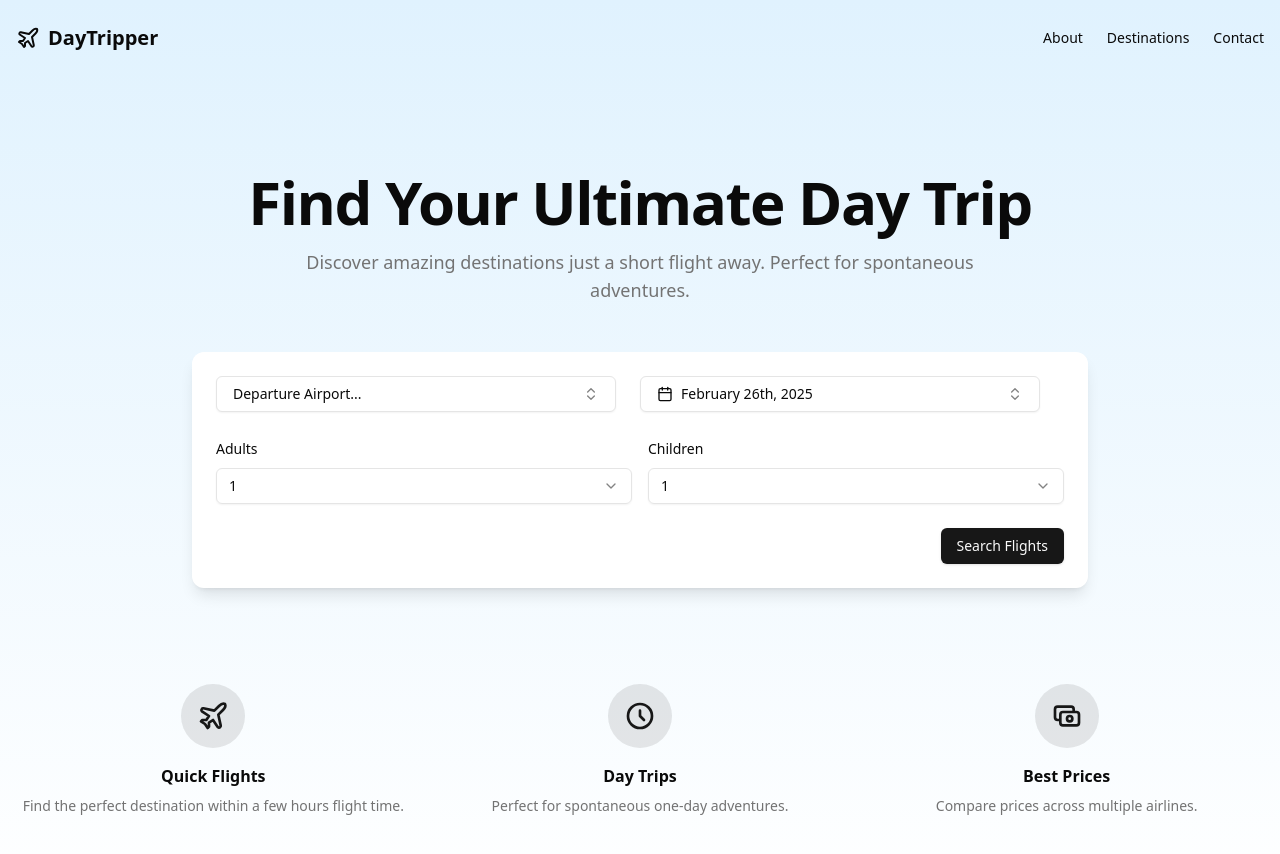
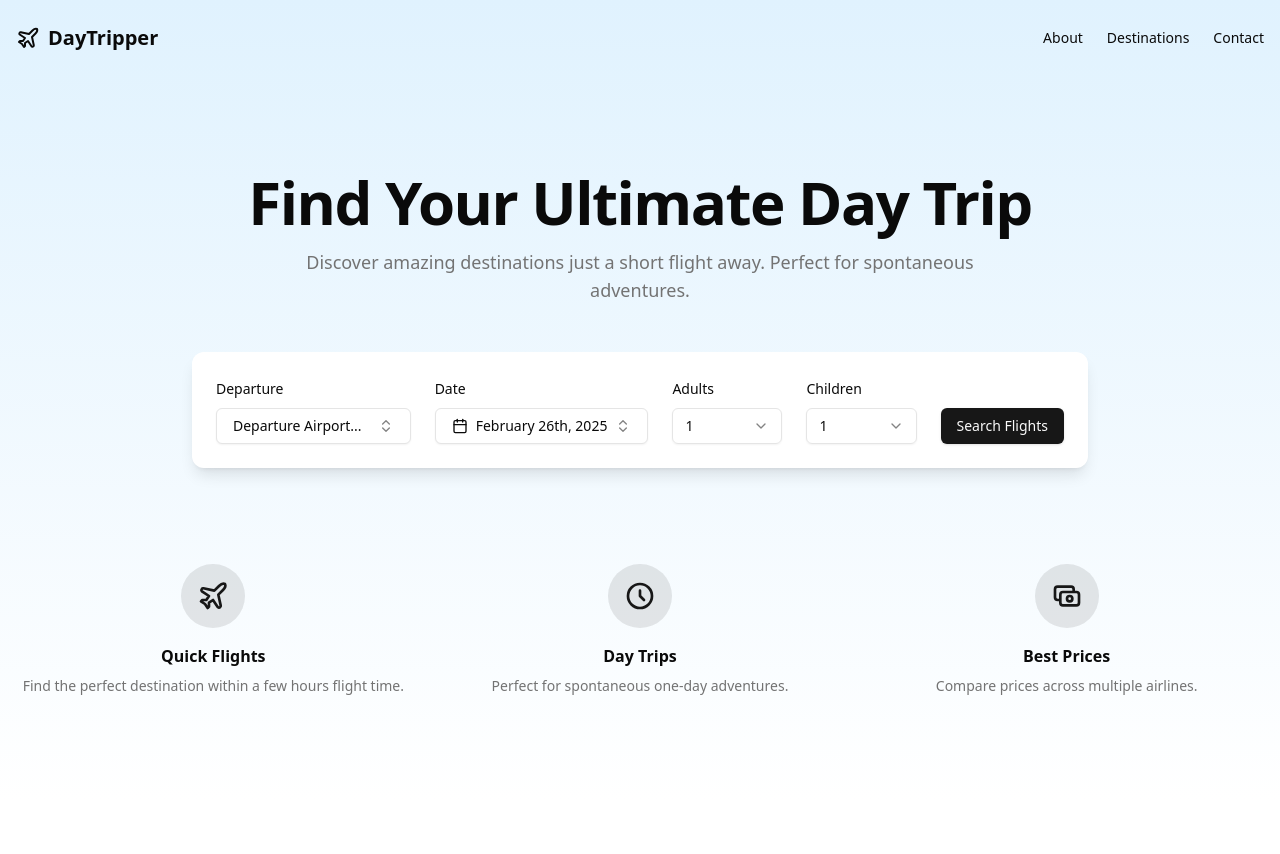
Before and after one commit to alexabrahall/EDT-POC, a Next.js app: page / in a window 1280 px wide. Shown: the top 854 px of the page. After the commit the page ends 800 px from the top, so only its background shows below. Built offline with nearby package versions, Linux system fonts and the light colour scheme.

Commit message:
alignment

```diff
--- a/components/ui/flight-search.tsx
+++ b/components/ui/flight-search.tsx
@@ -140,18 +140,21 @@ export default function FlightSearch() {
             onSubmit={handleSearch}
             className="grid gap-6 p-6 bg-white dark:bg-gray-800/50 rounded-xl shadow-lg backdrop-blur-sm"
           >
-            <div className="grid gap-6 md:grid-cols-[1fr,1fr,auto]">
+            <div className="grid gap-6 md:grid-cols-[1fr,1fr,1fr,1fr,auto]">
+              <div className="space-y-2">
+                <Label className="text-sm font-medium">Departure</Label>
                 <Popover open={departureOpen} onOpenChange={setDepartureOpen}>
                   <PopoverTrigger asChild>
                     <Button
                       variant="outline"
                       role="combobox"
                       aria-expanded={departureOpen}
-                    className="justify-between"
+                      className="justify-between w-full"
                     >
                       {departure
-                      ? airports.find((airport) => airport.value === departure)
-                          ?.label
+                        ? airports.find(
+                            (airport) => airport.value === departure
+                          )?.label
                         : "Departure Airport..."}
                       <ChevronsUpDown className="ml-2 h-4 w-4 shrink-0 opacity-50" />
                     </Button>
@@ -189,13 +192,19 @@ export default function FlightSearch() {
                     </Command>
                   </PopoverContent>
                 </Popover>
+              </div>
 
-              <Popover open={datePopoverOpen} onOpenChange={setDatePopoverOpen}>
+              <div className="space-y-2">
+                <Label className="text-sm font-medium">Date</Label>
+                <Popover
+                  open={datePopoverOpen}
+                  onOpenChange={setDatePopoverOpen}
+                >
                   <PopoverTrigger asChild>
                     <Button
                       variant="outline"
                       className={cn(
-                      "justify-between text-left font-normal",
+                        "justify-between w-full text-left font-normal",
                         !date && "text-muted-foreground"
                       )}
                     >
@@ -218,7 +227,9 @@ export default function FlightSearch() {
 
                     <div className="p-3 border-b">
                       <div className="flex items-center justify-between">
-                      <Label className="text-sm font-medium">Select by:</Label>
+                        <Label className="text-sm font-medium">
+                          Select by:
+                        </Label>
                         <div className="flex space-x-2">
                           <Button
                             variant="outline"
@@ -310,7 +321,7 @@ export default function FlightSearch() {
                   </PopoverContent>
                 </Popover>
               </div>
-            <div className="grid gap-4 grid-cols-2">
+
               <div className="space-y-2">
                 <Label htmlFor="adults" className="text-sm font-medium">
                   Adults
@@ -319,7 +330,7 @@ export default function FlightSearch() {
                   value={adults.toString()}
                   onValueChange={(value) => setAdults(Number.parseInt(value))}
                 >
-                  <SelectTrigger id="adults">
+                  <SelectTrigger id="adults" className="w-full">
                     <SelectValue placeholder="Select" />
                   </SelectTrigger>
                   <SelectContent>
@@ -331,6 +342,7 @@ export default function FlightSearch() {
                   </SelectContent>
                 </Select>
               </div>
+
               <div className="space-y-2">
                 <Label htmlFor="children" className="text-sm font-medium">
                   Children
@@ -342,7 +354,7 @@ export default function FlightSearch() {
                     if (option) setChildren(option.numeric);
                   }}
                 >
-                  <SelectTrigger id="children" className="">
+                  <SelectTrigger id="children" className="w-full">
                     <SelectValue placeholder="Select number" />
                   </SelectTrigger>
                   <SelectContent>
@@ -354,11 +366,10 @@ export default function FlightSearch() {
                   </SelectContent>
                 </Select>
               </div>
-            </div>
 
               <Button
                 type="submit"
-              className="w-full md:w-auto md:ml-auto"
+                className="w-full md:w-auto self-end"
                 disabled={isLoading}
               >
                 {isLoading ? (
@@ -370,6 +381,7 @@ export default function FlightSearch() {
                   "Search Flights"
                 )}
               </Button>
+            </div>
           </form>
         </div>
 
```
Lines whose indentation alone changed are shown as unchanged.
